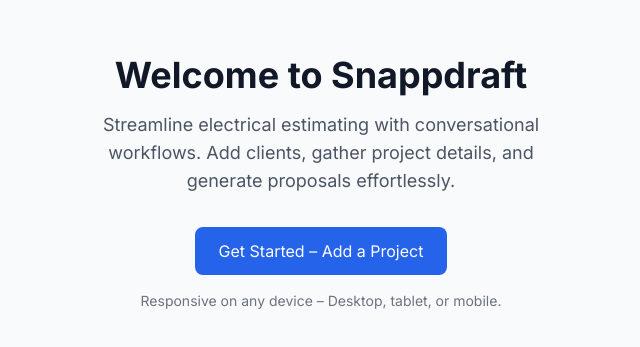
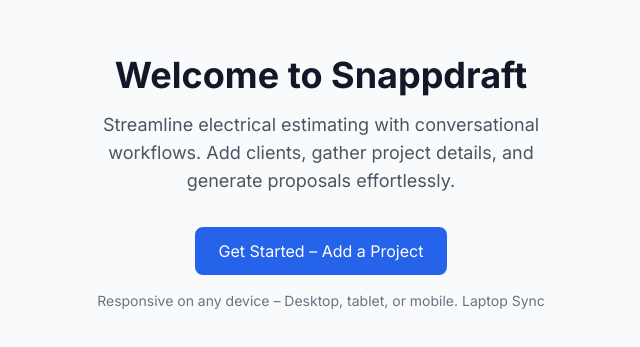
Before and after one commit to XPElectric/snappdraft, a Next.js app: page / in a window 1280 px wide. Shown: the part 217-564 px from the top of the page, without its empty margins (319-959 px from the left). Built offline with nearby package versions, Linux system fonts and the light colour scheme.

Commit message:
Test laptop deployment

```diff
--- a/src/app/page.tsx
+++ b/src/app/page.tsx
@@ -7,7 +7,7 @@
         <button className="bg-blue-600 text-white px-6 py-3 rounded-lg hover:bg-blue-700 transition">
           Get Started – Add a Project
         </button>
-        <p className="text-sm text-gray-500 mt-4">Responsive on any device – Desktop, tablet, or mobile.</p>
+        <p className="text-sm text-gray-500 mt-4">Responsive on any device – Desktop, tablet, or mobile.  Laptop Sync</p>
       </div>
     </main>
   );
```
Also changed, not shown: 1 other file (tests, documents, lock files or other folders).
